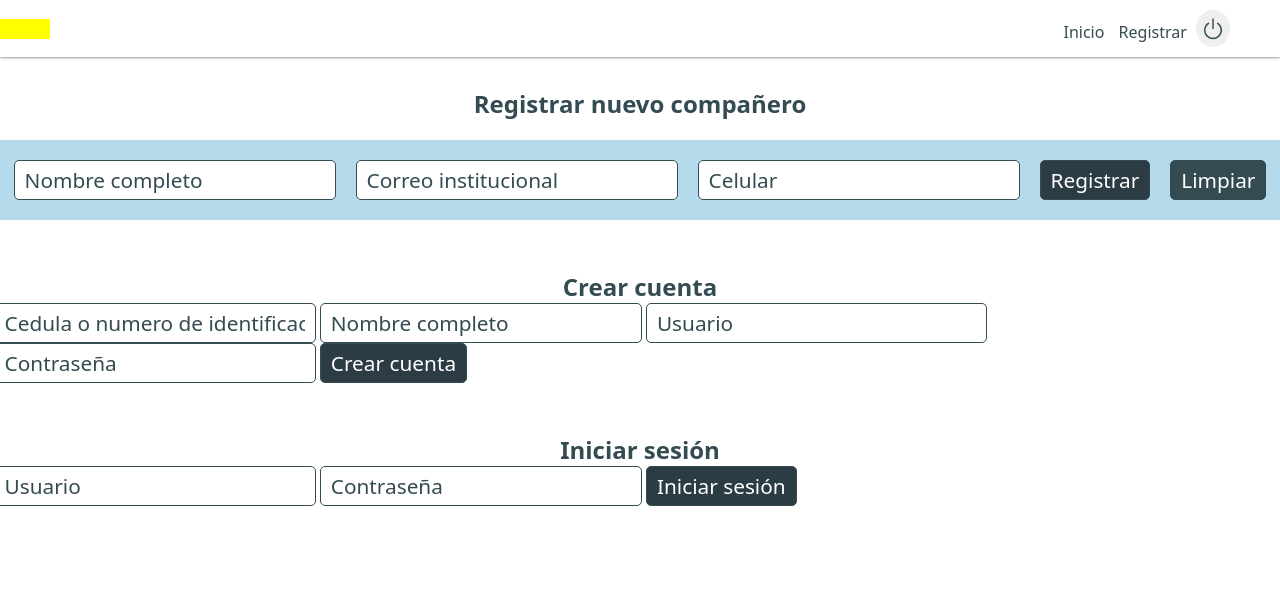
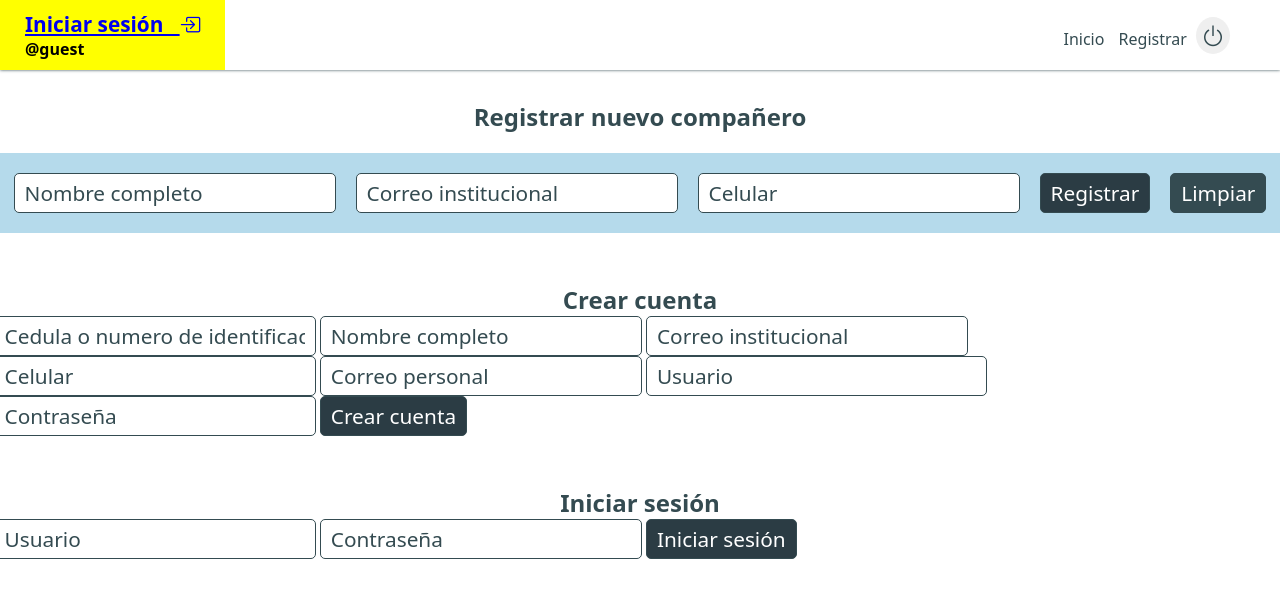
Before and after one commit to GomezRKevinM/CF-UDC, a website: page pages/register.html in a window 1280 px wide. Shown: the top 598 px of the page. Drawn offline with nearby package versions, Linux system fonts and the light colour scheme; some packages are replaced by stand-ins of ours; a script that the page names is missing.

Commit message:
subiendo cambios en el formulario

```diff
--- a/pages/register.html
+++ b/pages/register.html
@@ -128,8 +128,8 @@
 <body>
     <header>
         <p id="userText">
-            <span id="user-name"></span>
-            <span id="username"></span>
+            <span id="user-name"><a href="./pages/login.html">Iniciar sesión &nbsp; <i class="bi bi-box-arrow-in-right"></i></a></span>
+            <span id="username">@guest</span>
         </p>
         <nav>
             <a href="../index.html">Inicio</a>
@@ -154,9 +154,12 @@
 
         <div id="create-container">
             <h2>Crear cuenta</h2>
-            <form method="post" id="registerUser">
+            <form action="/netlify/functions/newUser" method="post" id="registerUser">
                 <input type="text" name="id" id="cc" placeholder="Cedula o numero de identificación" required>
                 <input type="text" name="nombre" id="name" placeholder="Nombre completo" required>
+                <input type="text" name="email" id="email" pattern="[a-zA-Z0-9_.+-]@unicartagena\.edu\.co" placeholder="Correo institucional" required>
+                <input type="tel" name="number" id="number" pattern="[0-9]{10}" placeholder="Celular">
+                <input type="text" name="emailP" id="emailP" placeholder="Correo personal">
                 <input type="text" name="username" id="username" placeholder="Usuario" required>
                 <input type="password" name="password" id="password" placeholder="Contraseña" required>
                 <input type="submit" value="Crear cuenta">
@@ -178,9 +181,9 @@
         const form = document.getElementById('registerForm')
         const loginContainer = document.getElementById('login-container')
         const loginForm = document.getElementById('login')
-        const formNewUser = document.getElementById('registerUser')
+        // const formNewUser = document.getElementById('registerUser')
 
-        formNewUser.addEventListener('submit', async (event)=>{
+        // formNewUser.addEventListener('submit', async (event)=>{
             event.preventDefault();
 
             const id = formNewUser.querySelector('#cc').value;
```
Also changed, not shown: netlify/functions/newUser/newUSer.mjs (added, +20 -0 lines), pages/login.html (+4 -0 lines).
